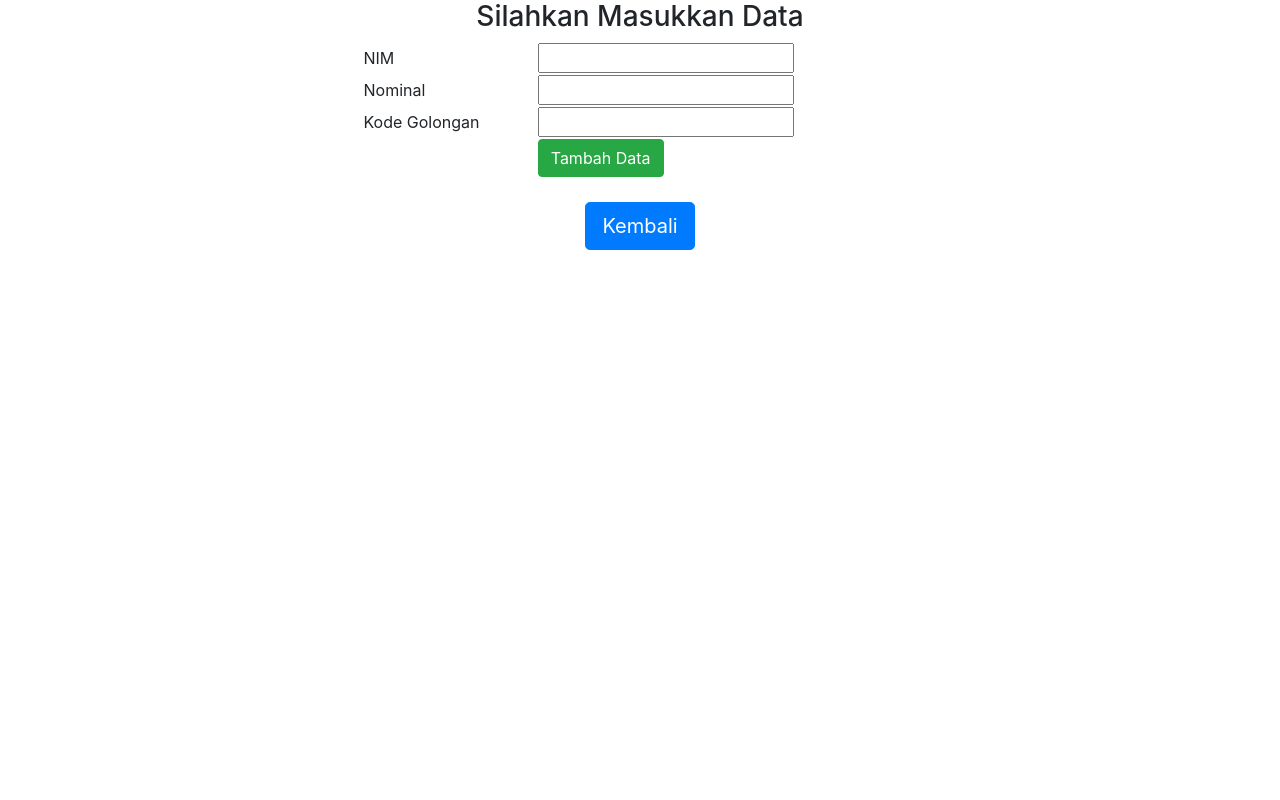
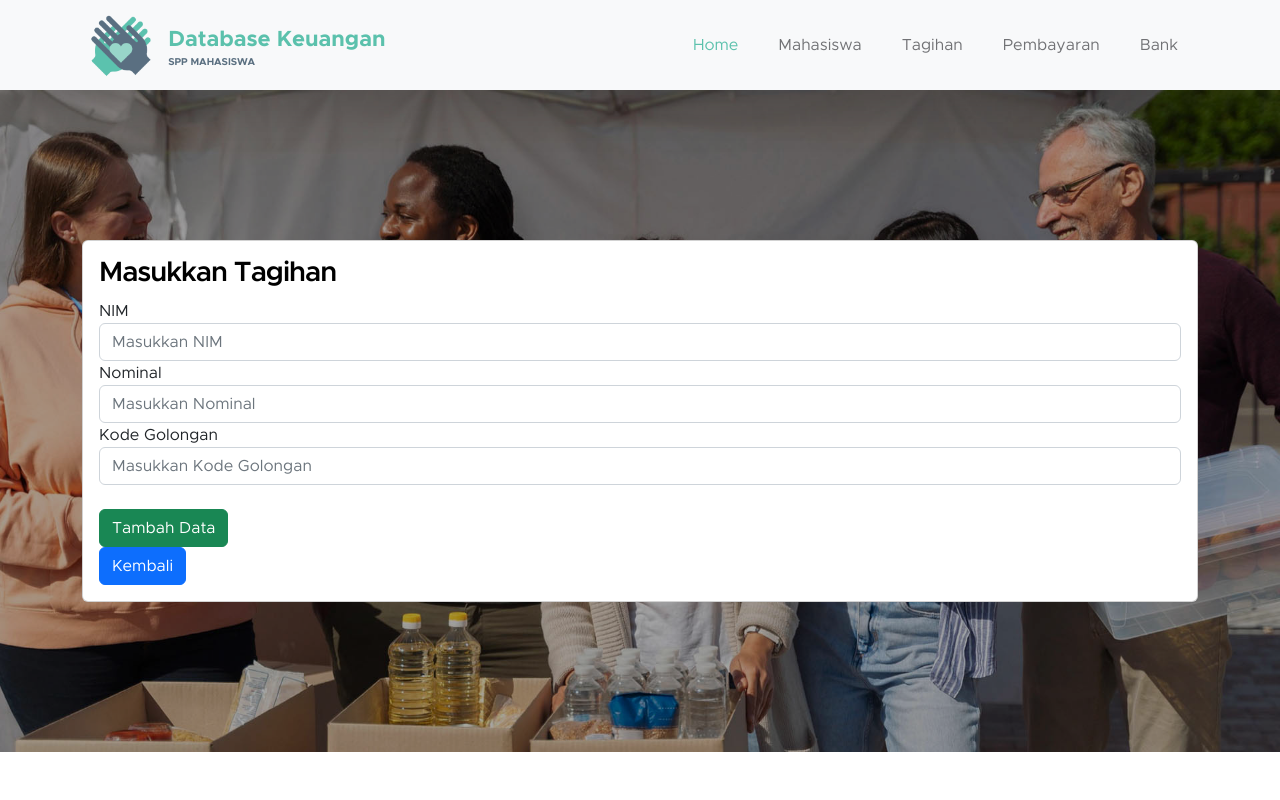
Before and after one commit to farisfaikar/website-keuangan, a PHP site: page /src/tagihan/create_tagihan.php in a window 1280 px wide. Run offline with PHP 8.4, Linux system fonts and the light colour scheme.

Commit message:
UI untuk CRUD tagihan ditambahkan

```diff
--- a/src/bank/create_bank.php
+++ b/src/bank/create_bank.php
@@ -6,7 +6,7 @@
   <meta http-equiv="X-UA-Compatible" content="IE=edge">
   <meta name="viewport" content="width=device-width, initial-scale=1.0">
   <link rel="stylesheet" href="https://cdn.jsdelivr.net/npm/bootstrap@4.6.2/dist/css/bootstrap.min.css" integrity="sha384-xOolHFLEh07PJGoPkLv1IbcEPTNtaed2xpHsD9ESMhqIYd0nLMwNLD69Npy4HI+N" crossorigin="anonymous">
-  <title>Keuangan - Tambahkan Bank</title>
+  <title>Keuangan - Tambah Bank</title>
 </head>
 
 <body>
--- a/src/mahasiswa/create_mhs.php
+++ b/src/mahasiswa/create_mhs.php
@@ -6,7 +6,7 @@
   <meta http-equiv="X-UA-Compatible" content="IE=edge">
   <meta name="viewport" content="width=device-width, initial-scale=1.0">
   <link rel="stylesheet" href="https://cdn.jsdelivr.net/npm/bootstrap@4.6.2/dist/css/bootstrap.min.css" integrity="sha384-xOolHFLEh07PJGoPkLv1IbcEPTNtaed2xpHsD9ESMhqIYd0nLMwNLD69Npy4HI+N" crossorigin="anonymous">
-  <title>Keuangan - Tambahkan Mahasiswa</title>
+  <title>Keuangan - Tambah Mahasiswa</title>
 </head>
 
 <body>
--- a/src/tagihan/create_tagihan.php
+++ b/src/tagihan/create_tagihan.php
@@ -1,41 +1,99 @@
-<!DOCTYPE html>
+<!doctype html>
 <html lang="en">
 
 <head>
-  <meta charset="UTF-8">
-  <meta http-equiv="X-UA-Compatible" content="IE=edge">
-  <meta name="viewport" content="width=device-width, initial-scale=1.0">
-  <link rel="stylesheet" href="https://cdn.jsdelivr.net/npm/bootstrap@4.6.2/dist/css/bootstrap.min.css" integrity="sha384-xOolHFLEh07PJGoPkLv1IbcEPTNtaed2xpHsD9ESMhqIYd0nLMwNLD69Npy4HI+N" crossorigin="anonymous">
-  <title>Keuangan - Tambahkan Tagihan</title>
+  <meta charset="utf-8">
+  <meta name="viewport" content="width=device-width, initial-scale=1">
+
+  <meta name="description" content="">
+  <meta name="author" content="">
+
+  <title>Keuangan - Tambah Mahasiswa</title>
+
+  <!-- CSS FILES -->
+  <link href="../../css/bootstrap.min.css" rel="stylesheet">
+
+  <link href="../../css/bootstrap-icons.css" rel="stylesheet">
+
+  <link href="../../css/templatemo-kind-heart-charity.css" rel="stylesheet">
+  <!--
+
+TemplateMo 581 Kind Heart Charity
+
+https://templatemo.com/tm-581-kind-heart-charity
+
+-->
+
 </head>
 
-<body>
+<body id="section_1">
+  <nav class="navbar navbar-expand-lg bg-light shadow-lg">
     <div class="container">
-    <center>
-      <h3>Silahkan Masukkan Data</h3>
+      <a class="navbar-brand" href="../../home.php">
+        <img src="../../images/logo.png" class="logo img-fluid" alt="Database Keuangan">
+        <span>
+          Database Keuangan
+          <small>SPP Mahasiswa</small>
+        </span>
+      </a>
+
+      <button class="navbar-toggler" type="button" data-bs-toggle="collapse" data-bs-target="#navbarNav" aria-controls="navbarNav" aria-expanded="false" aria-label="Toggle navigation">
+        <span class="navbar-toggler-icon"></span>
+      </button>
+
+      <div class="collapse navbar-collapse" id="navbarNav">
+        <ul class="navbar-nav ms-auto">
+          <li class="nav-item">
+            <a class="nav-link click-scroll" href="../../home.php">Home</a>
+          </li>
+
+          <li class="nav-item">
+            <a class="nav-link click-scroll" href="../../mahasiswa.php">Mahasiswa</a>
+          </li>
+
+          <li class="nav-item">
+            <a class="nav-link click-scroll" href="../../tagihan.php">Tagihan</a>
+          </li>
+
+          <li class="nav-item">
+            <a class="nav-link click-scroll" href="../../pembayaran.php">Pembayaran</a>
+          </li>
+
+          <li class="nav-item">
+            <a class="nav-link click-scroll" href="../../bank.php">Bank</a>
+          </li>
+        </ul>
+      </div>
+    </div>
+  </nav>
+
+  <main>
+    <section class="donate-section">
+      <div class="section-overlay"></div>
+      <div class="container">
+        <div class="col-lg-12">
+          <div class="card">
+            <div class="card-body">
               <form action="create_tagihan.php" method="post" name="form1">
-        <table width="50%" border="0">
-          <tr>
-            <td>NIM</td>
-            <td><input type="text" maxlength="16" name="nim"></td>
-          </tr>
-          <tr>
-            <td>Nominal</td>
-            <td><input type="text" name="nominal"></td>
-          </tr>
-          <tr>
-            <td>Kode Golongan</td>
-            <td><input type="text" name="kode_golongan"></td>
-          </tr>
-          </tr>
-          <td></td>
-          <td><input class="btn btn-success" type="submit" name="Submit" value="Tambah Data"></td>
-          </tr>
-        </table>
+                <h4>Masukkan Tagihan</h4>
+                <div class="form-group">
+                  <label for="inputNim">NIM</label>
+                  <input type="text" class="form-control" placeholder="Masukkan NIM" name="nim">
+                </div>
+                <div class="form-group">
+                  <label for="inputNominal">Nominal</label>
+                  <input type="number" class="form-control" placeholder="Masukkan Nominal" name="nominal">
+                </div>
+                <div class="form-group">
+                  <label for="inputKodeGolongan">Kode Golongan</label>
+                  <input type="text" class="form-control" placeholder="Masukkan Kode Golongan" name="kode_golongan">
+                </div>
+                <br>
+                <input class="btn btn-success" type="submit" name="Submit" value="Tambah Data">
+                <br>
+                <a href="../../tagihan.php" class="btn btn-primary" tabindex="-1" role="button" aria-disabled="true">Kembali</a>
               </form>
-
               <?php
-
               // Check If form submitted, insert form data into users table.
               if (isset($_POST['Submit'])) {
                 $nim = $_POST['nim'];
@@ -53,10 +111,23 @@
                 header("Location: ../../tagihan.php");
               }
               ?>
-      <br>
-      <a href="../../tagihan.php" class="btn btn-primary btn-lg " tabindex="-1" role="button" aria-disabled="true">Kembali</a>
+            </div>
+          </div>
+        </div>
+      </div>
+      </div>
+    </section>
 
-    </center>
-  </div>
+  </main>
+
+  <!-- JAVASCRIPT FILES -->
+  <script src="js/jquery.min.js"></script>
+  <script src="js/bootstrap.min.js"></script>
+  <script src="js/jquery.sticky.js"></script>
+  <script src="js/click-scroll.js"></script>
+  <script src="js/counter.js"></script>
+  <script src="js/custom.js"></script>
+
 </body>
+
 </html>
--- a/tagihan.php
+++ b/tagihan.php
@@ -77,6 +77,7 @@ https://templatemo.com/tm-581-kind-heart-charity
                             <h4 class="card-title" align="center">Tabel Tagihan</h4>
                         </div>
                         <div align="center">
+                            <br>
                             <a href="src/tagihan/create_tagihan.php" class="btn btn-success" role="button" aria-disabled="true">Tambah Tagihan</a>
                         </div>
                         <div class="card-body">
```
Also changed, not shown: src/tagihan/edit_tagihan.php (+101 -31 lines). Lines whose indentation alone changed are shown as unchanged.
